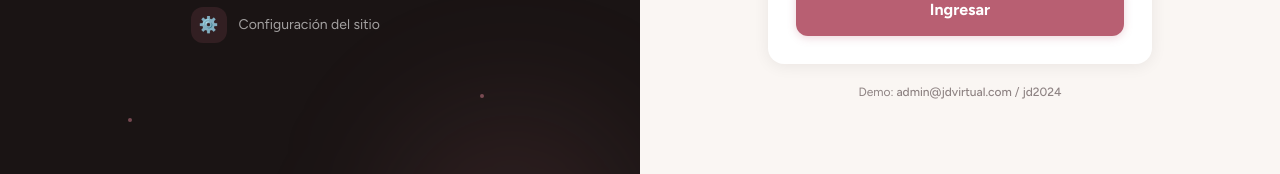
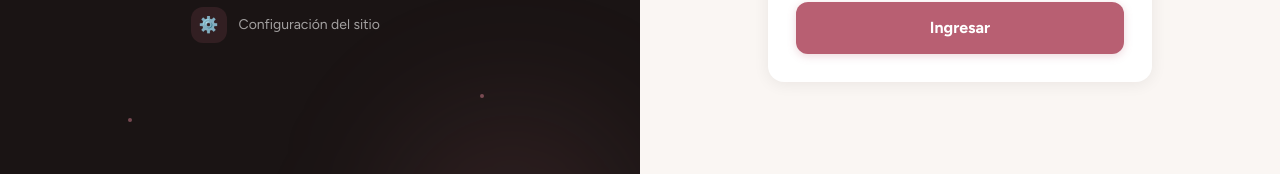
Before and after one commit to JustinVargasQ/JdVirtual, a React (Vite) app: page /admin/login in a window 1280 px wide. Shown: the part 506-680 px from the top of the page. Built offline with nearby package versions, Linux system fonts and the light colour scheme; no server answers; a web font is replaced by a local one.

Commit message:
security: remove hardcoded demo credentials from login UI

```diff
--- a/src/pages/admin/Login.jsx
+++ b/src/pages/admin/Login.jsx
@@ -114,9 +114,6 @@ export default function AdminLogin() {
             </button>
           </form>
 
-          <p className="text-center text-xs text-ink-400 mt-5">
-            Demo: <span className="text-ink-600 font-medium">admin@jdvirtual.com</span> / <span className="text-ink-600 font-medium">jd2024</span>
-          </p>
         </div>
       </div>
     </div>
```
